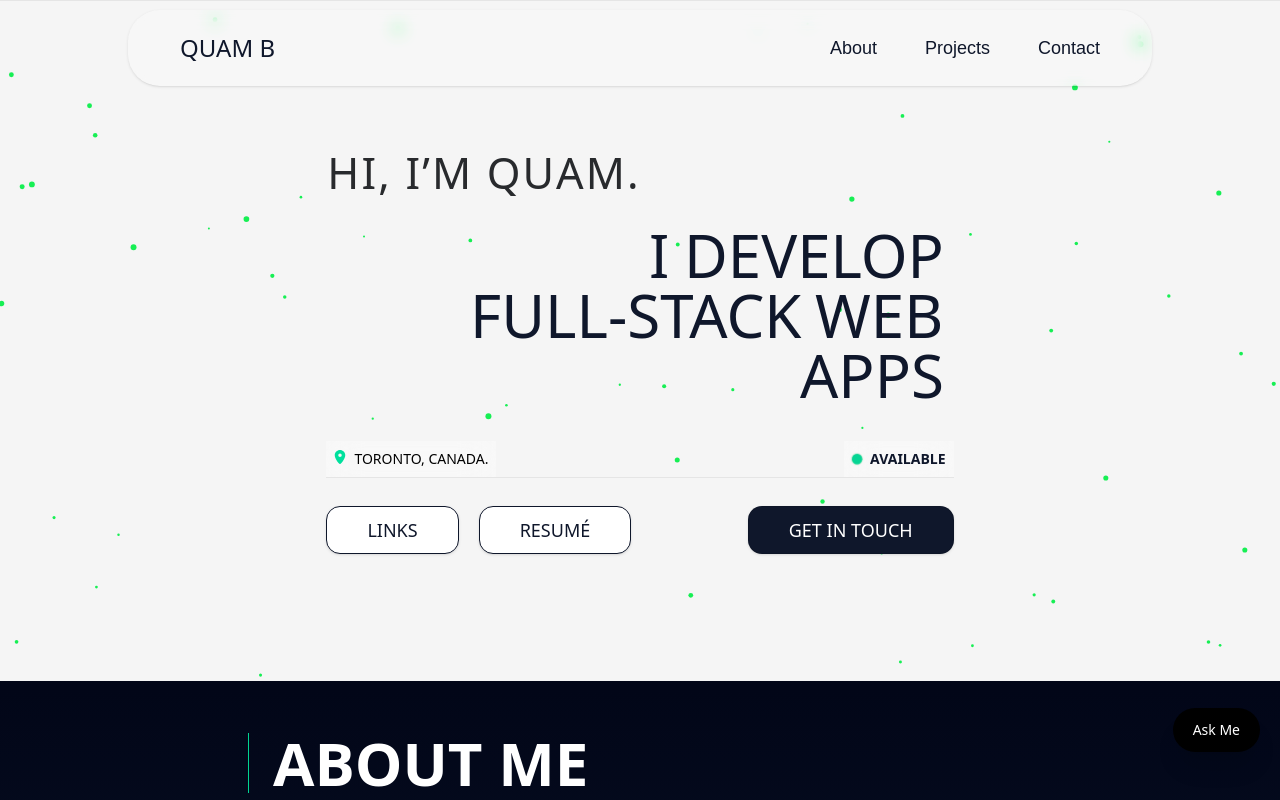
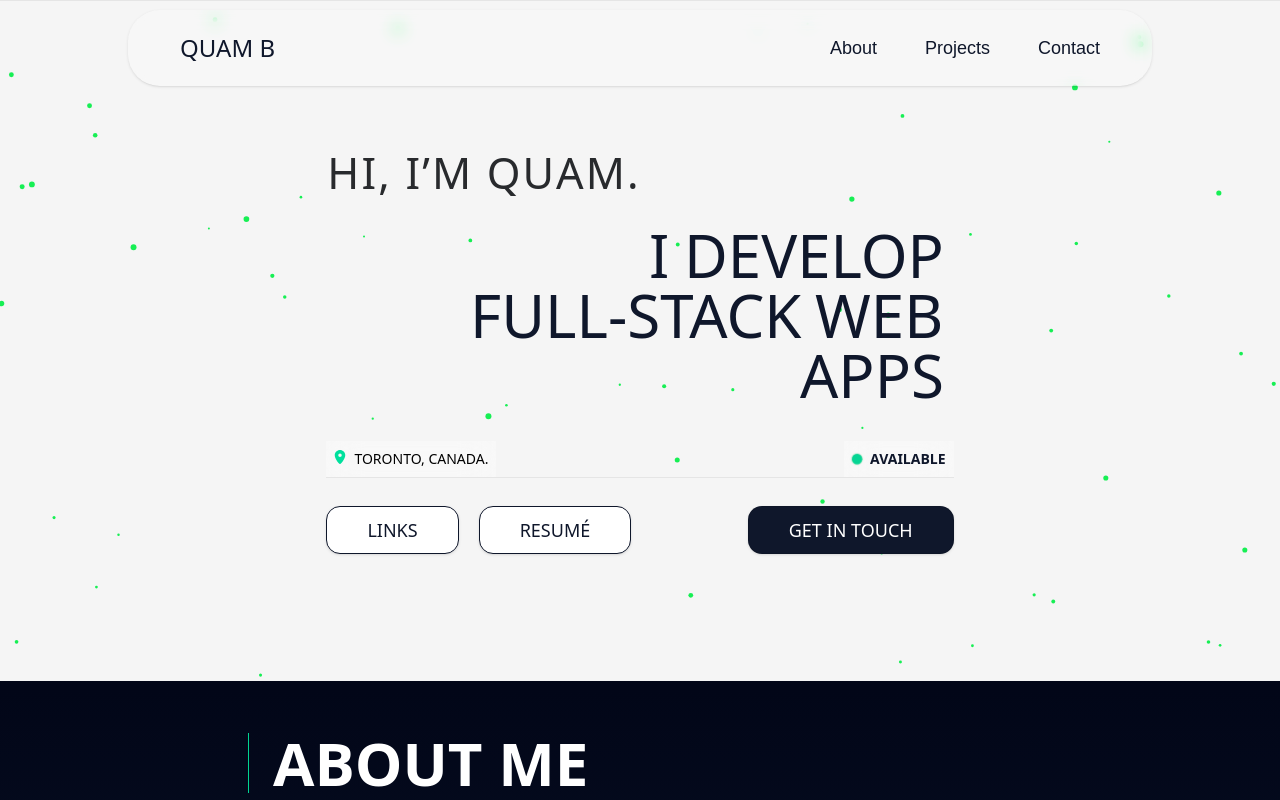
Before and after one commit to quambankole/my-portfolio-app, a Next.js app: page / in a window 1280 px wide. Shown: the top 800 px of the page. Built offline with nearby package versions, Linux system fonts and the light colour scheme.

Commit message:
Disabled Chatbot

```diff
--- a/src/app/page.js
+++ b/src/app/page.js
@@ -65,7 +65,7 @@ export default function Home() {
             </motion.h1>
           </div>
 
-          <Chatbot/>
+          {/* <Chatbot/> */}
 
           <div>
             <motion.h2
```
